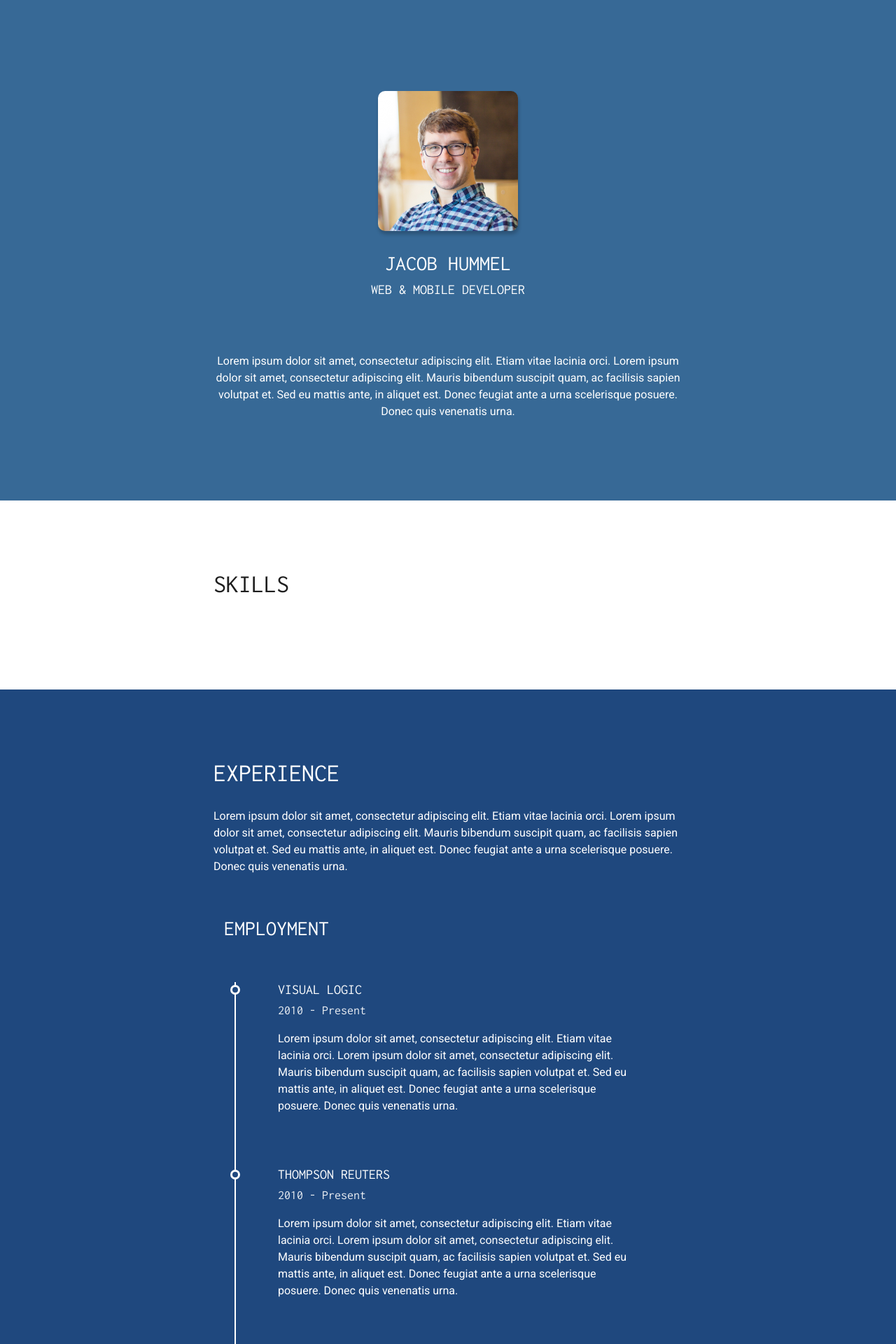
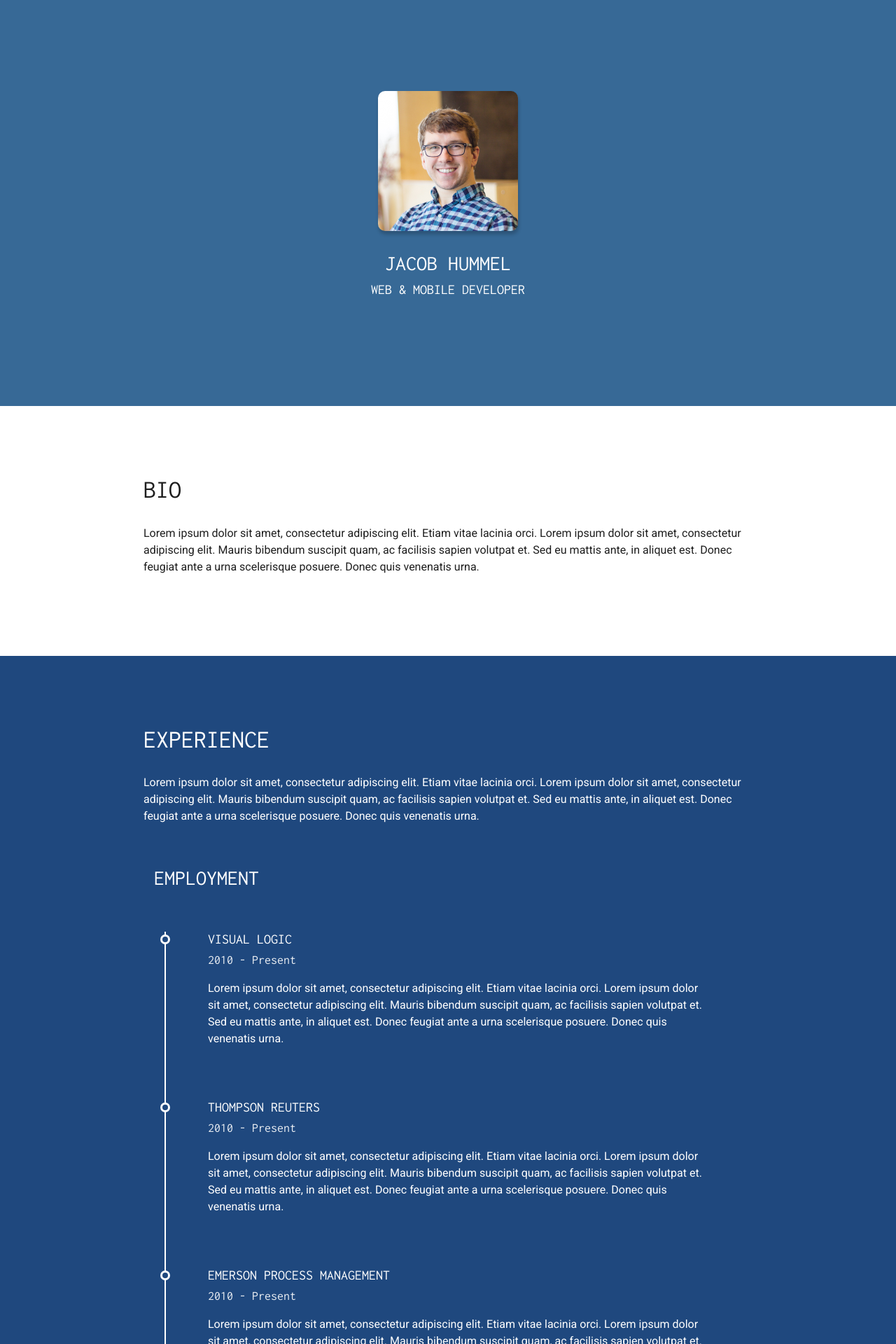
Before and after one commit to jacobhummel/jacobhummel.github.com, a Jekyll site: the page built from index.html, in a window 1280 px wide. Shown: the top 1920 px of the page at 70% size. Built offline with Jekyll 4.4.1, drawn with Linux system fonts in a browser that asks for light colours; nearby versions of some CDN libraries.

Commit message:
layout width

```diff
--- a/_sass/_layout.scss
+++ b/_sass/_layout.scss
@@ -1,4 +1,4 @@
 .container {
   width: 100%;
-  max-width: 700px;
+  max-width: 900px;
 }
--- a/index.html
+++ b/index.html
@@ -7,15 +7,6 @@ layout: default
   {% include components/contact-card.html
       author="jacob"
     %}
-
-    <br>
-    <p class="text-center">
-      Lorem ipsum dolor sit amet, consectetur adipiscing elit.
-      Etiam vitae lacinia orci. Lorem ipsum dolor sit amet, consectetur
-      adipiscing elit. Mauris bibendum suscipit quam, ac facilisis sapien
-      volutpat et. Sed eu mattis ante, in aliquet est. Donec feugiat ante
-      a urna scelerisque posuere. Donec quis venenatis urna.
-    </p>
 
 {% endcapture %}
 
@@ -27,7 +18,14 @@ layout: default
 {% capture content %}
 <div class="row">
   <div class="col-md-12">
-    <h1>Skills</h1>
+    <h1>Bio</h1>
+    <p>
+      Lorem ipsum dolor sit amet, consectetur adipiscing elit.
+      Etiam vitae lacinia orci. Lorem ipsum dolor sit amet, consectetur
+      adipiscing elit. Mauris bibendum suscipit quam, ac facilisis sapien
+      volutpat et. Sed eu mattis ante, in aliquet est. Donec feugiat ante
+      a urna scelerisque posuere. Donec quis venenatis urna.
+    </p>
   </div>
 </div>
 {% endcapture %}
```
